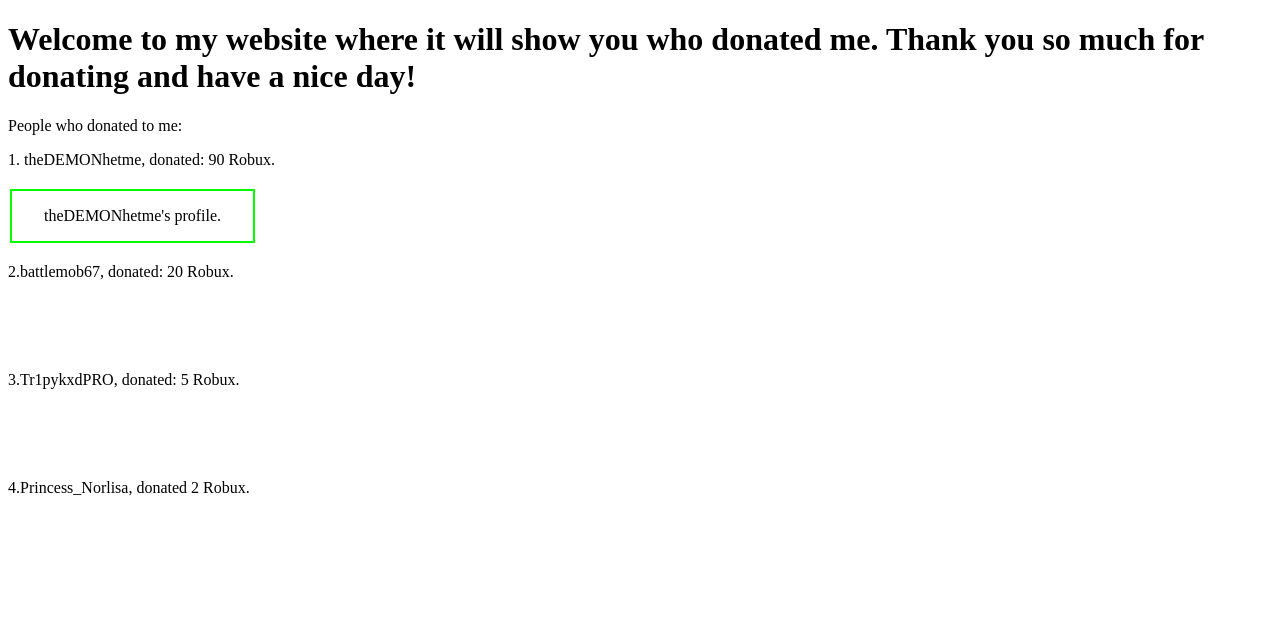
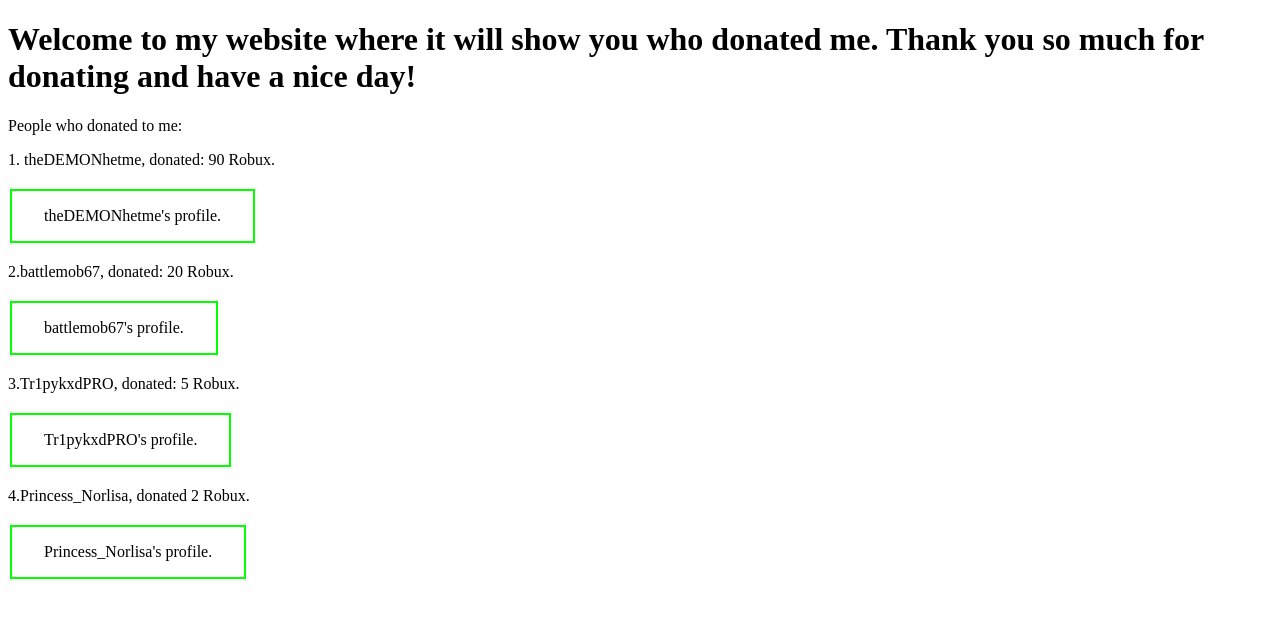
Before and after one commit to wadea-fr/thankyoufordonating, a plain HTML site: page index.html in a window 1280 px wide. Drawn offline with Linux system fonts and the light colour scheme.

Commit message:
Update index.html

```diff
--- a/index.html
+++ b/index.html
@@ -43,6 +43,40 @@
       background-color: #22ff00;
       color: rgb(0, 0, 0);
     }
+
+  .button2 {
+      background-color: white;
+      color: black;
+      border: 2px solid #04ff00;
+    }
+
+    .button2:hover {
+      background-color: #22ff00;
+      color: rgb(0, 0, 0);
+    }
+
+    .button3 {
+      background-color: white;
+      color: black;
+      border: 2px solid #04ff00;
+    }
+
+    .button3:hover {
+      background-color: #22ff00;
+      color: rgb(0, 0, 0);
+    }
+
+    .button4 {
+      background-color: white;
+      color: black;
+      border: 2px solid #04ff00;
+    }
+
+    .button4:hover {
+      background-color: #22ff00;
+      color: rgb(0, 0, 0);
+    }
+
 </style>
 
 
```
